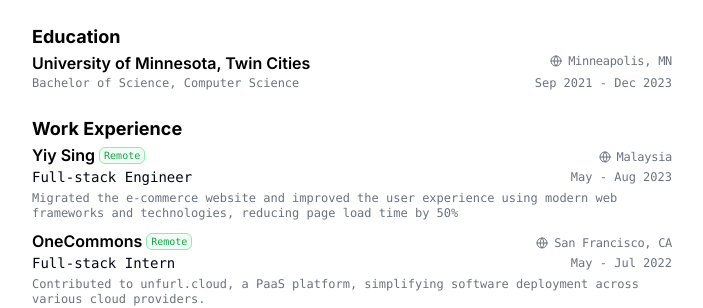
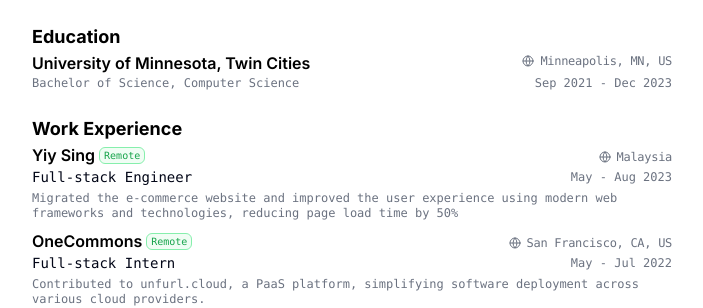
Before and after one commit to jxianc/jxian.dev, a Next.js app: page / in a window 1280 px wide. Shown: the part 341-649 px from the top of the page, without its empty margins (288-991 px from the left). Built offline with nearby package versions, Linux system fonts and the light colour scheme.

Commit message:
updated resume data, fix location link

```diff
--- a/src/data/resume-data.ts
+++ b/src/data/resume-data.ts
@@ -8,7 +8,7 @@
   about:
     "As a software engineer and a recent Computer Science graduate, I am passionate about software engineering and machine learning and interested in solving problems with technologies. I am actively seeking software engineering opportunities to contribute my skills, continue learning, and grow.",
   location: "Kuala Lumpur, Malaysia",
-  locationLink: "https://www.google.com/maps/place/minneapolis",
+  locationLink: "https://www.google.com/maps/place/kuala+lumpur",
   avatarUrl: "https://avatars.githubusercontent.com/u/62977699?v=4",
   initials: "jxc",
   email: "jingxianchai01@gmail.com",
@@ -32,7 +32,7 @@
   education: [
     {
       schoool: "University of Minnesota, Twin Cities",
-      location: "Minneapolis, MN",
+      location: "Minneapolis, MN, US",
       locationLink: "https://www.google.com/maps/place/minneapolis",
       degree: "Bachelor of Science, Computer Science",
       startDate: "Sep 2021",
@@ -69,7 +69,7 @@
       position: "Full-stack Intern",
       company: "OneCommons",
       companyLink: "https://www.onecommons.org/",
-      location: "San Francisco, CA",
+      location: "San Francisco, CA, US",
       locationLink: "https://www.google.com/maps/place/san+francisco",
       startDate: "May",
       endDate: "Jul 2022",
```
